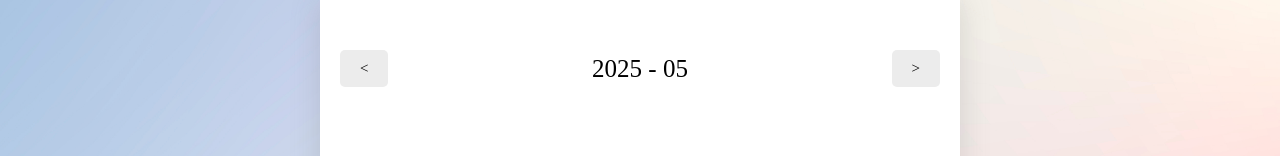
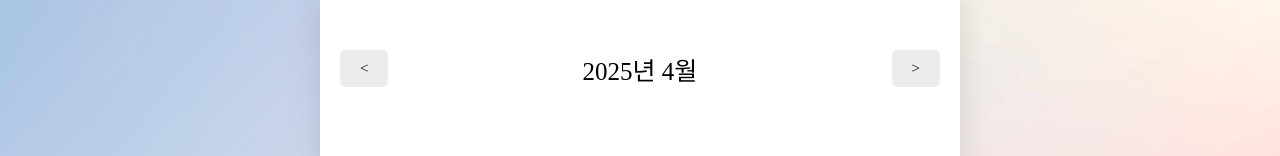
Before and after one commit to ahyns62/mood-diary, a React (Vite) app: page / in a window 1280 px wide. Shown: the top 156 px of the page. Built offline with nearby package versions, Linux system fonts and the light colour scheme; a web font is replaced by a local one.

Commit message:
feat: 화살표 버튼 클릭 시 날짜 월별 이동 기능 추가

```diff
--- a/src/pages/Home.jsx
+++ b/src/pages/Home.jsx
@@ -1,14 +1,25 @@
+import { useState } from "react";
 import Header from "../components/layout/Header/Header";
 import Button from "../components/common/Button/Button";
 import DiaryList from "../components/layout/DiaryList/DiaryList";
 
 const Home = () => {
+  const [pivotDate, setPivotDate] = useState(new Date());
+
+  const onIncreaseMonth = () => {
+    setPivotDate(new Date(pivotDate.getFullYear(), pivotDate.getMonth() + 1));
+  };
+
+  const onDecreaseMonth = () => {
+    setPivotDate(new Date(pivotDate.getFullYear(), pivotDate.getMonth() - 1));
+  };
+
   return (
     <div>
       <Header
-        title={"2025 - 05"}
-        leftChild={<Button text={"<"} />}
-        rightChild={<Button text={">"} />}
+        title={`${pivotDate.getFullYear()}년 ${pivotDate.getMonth() + 1}월`}
+        leftChild={<Button onClick={onDecreaseMonth} text={"<"} />}
+        rightChild={<Button onClick={onIncreaseMonth} text={">"} />}
       />
 
       <DiaryList />
```
